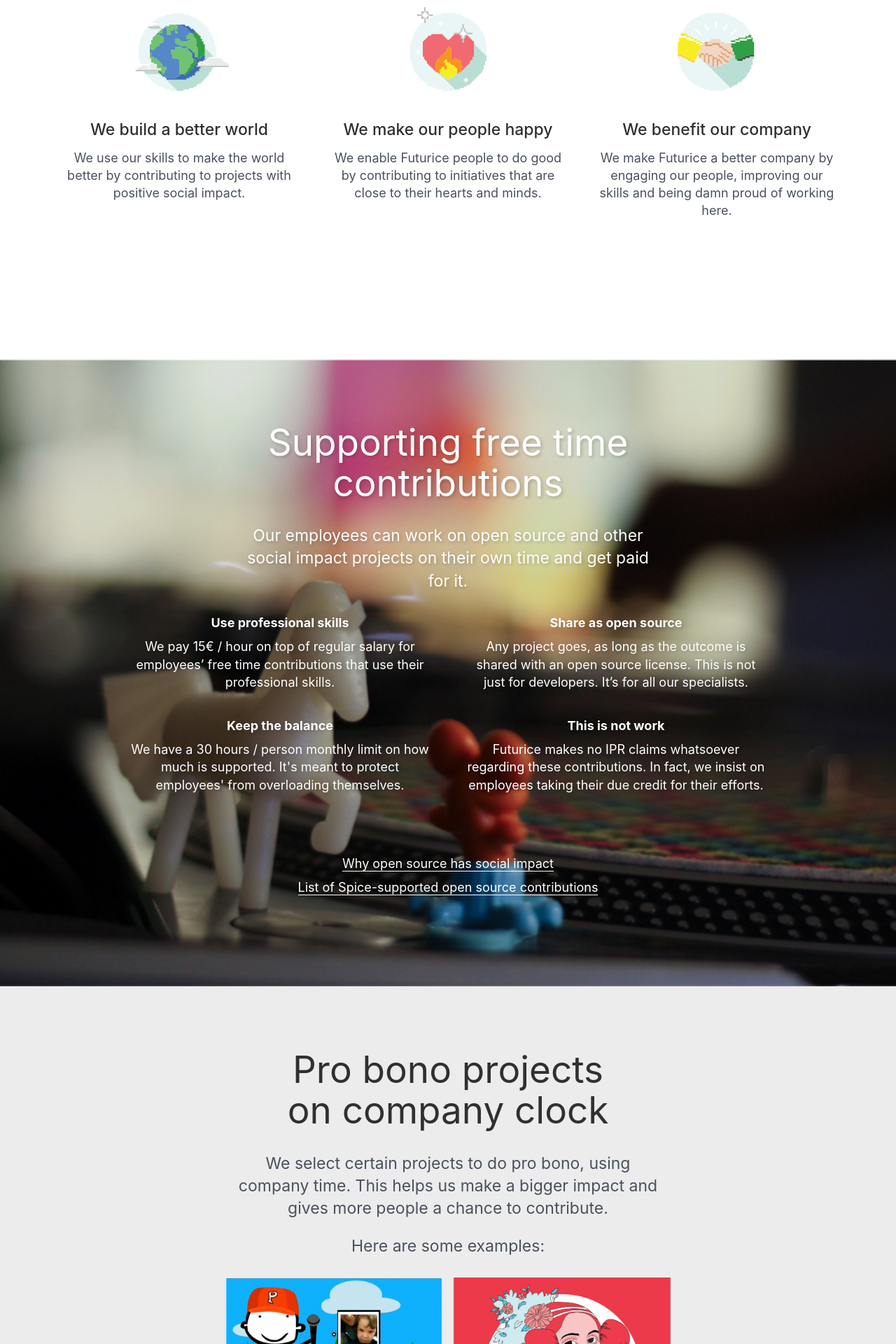
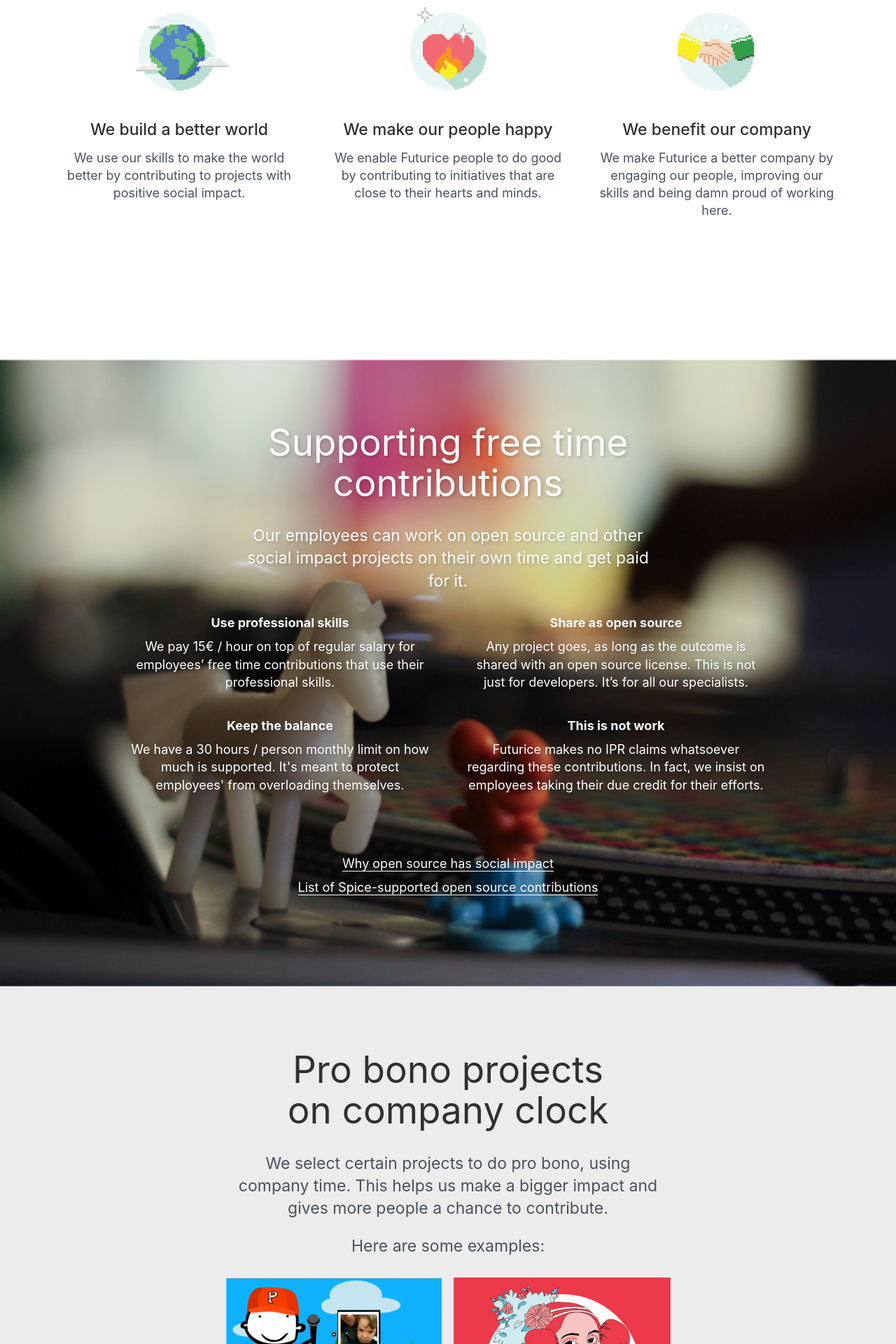
Before and after one commit to futurice/spiceprogram, a Jekyll site: the page built from index.html, in a window 1280 px wide. Shown: the part 743-2663 px from the top of the page at 70% size. Built offline with Jekyll 4.4.1, drawn with Linux system fonts in a browser that asks for light colours; nearby versions of some CDN libraries.

Commit message:
Fixed funny background image + re-structured a bit code for the section.freetime

```diff
--- a/assets/css/css.scss
+++ b/assets/css/css.scss
@@ -239,34 +239,32 @@
     color: #fff;
   }
 
-  background: url('../img/dj-back.jpg') 50% 40% no-repeat;
+  background: url('../img/dj-back.jpg') 30% 20% no-repeat;
   background-size: cover;
 
  .links {
   padding-top: 60px;
   }
 
-
-
   .how {
     @include span(full);
-    @media screen and (min-width: $tablet) {
-      @include span(5 of 12);
-    }
     padding-top: $h-padding;
     margin-bottom: 1em;
   }
 
+  @media screen and (min-width: $tablet) {
+  background: url('../img/dj-back.jpg') 40% 40% no-repeat;
+  background-size: cover;
+
+  .how {
+    @include span(5 of 12);
+  }
   .how-left {
-    @media screen and (min-width: $tablet) {
       @include pre(1);
-    }
   }
-
   .how-right {
-    @media screen and (min-width: $tablet) {
       @include post(1);
-    }
+  }
   }
 }
 
```
